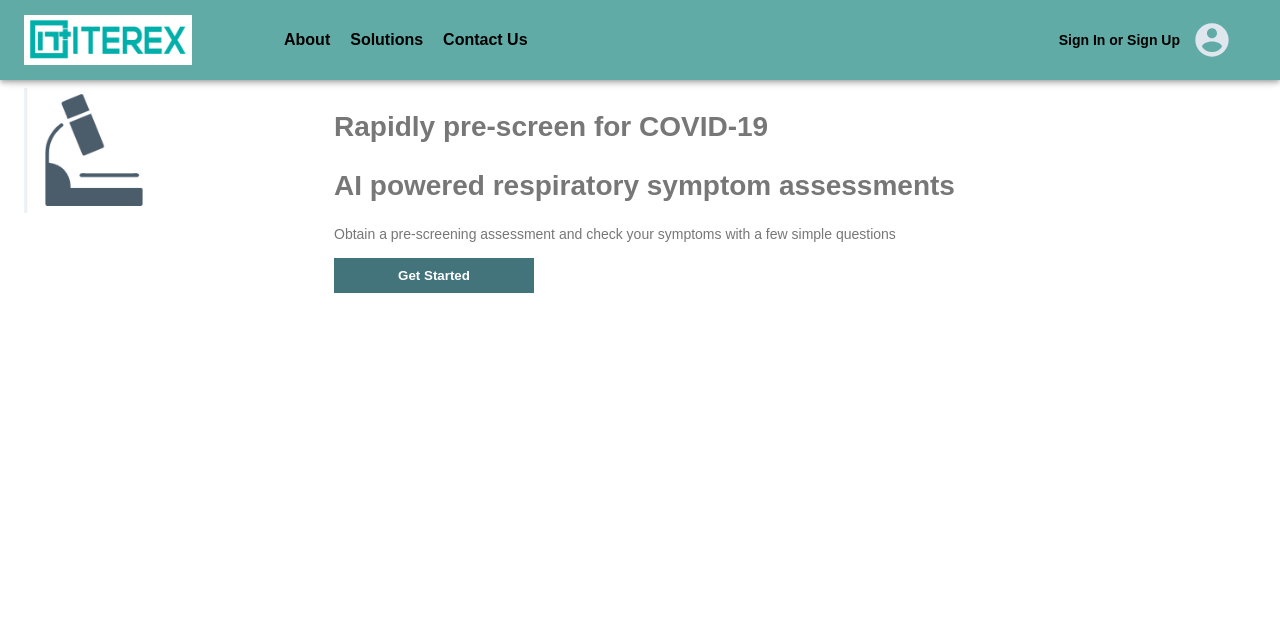
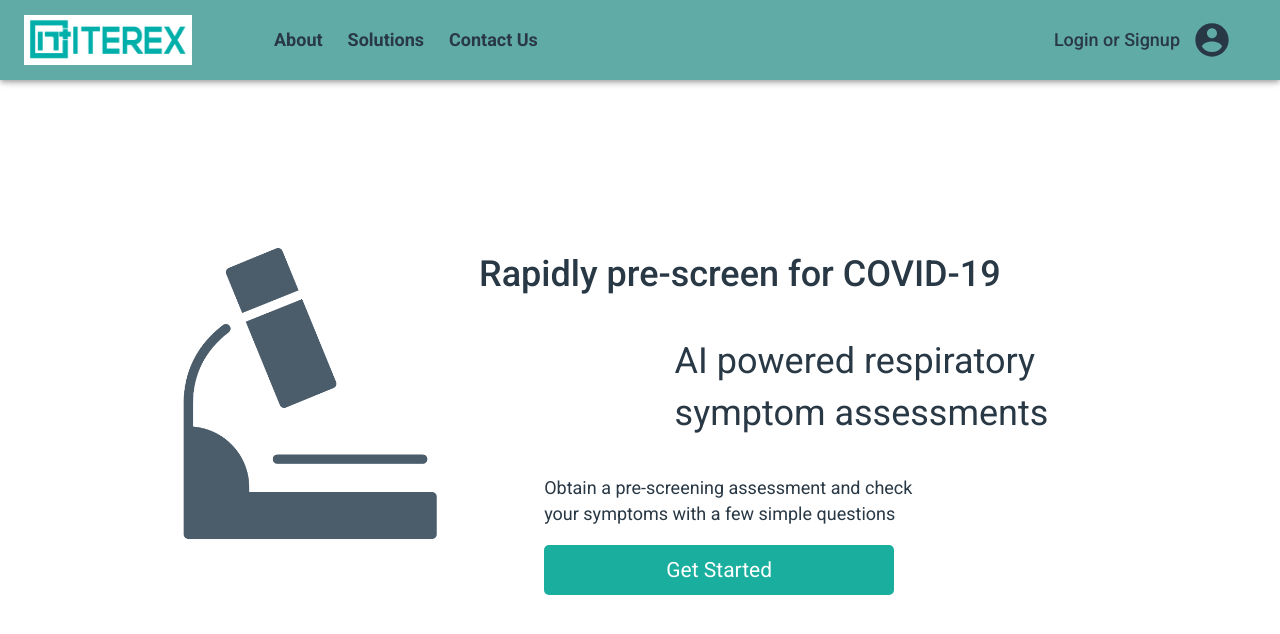
Before and after one commit to iSeanWeiDev/react_bootstrap_medical_service, a React (Create React App) app: page / in a window 1280 px wide. Shown: the top 634 px of the page. Built offline with nearby package versions, Linux system fonts and the light colour scheme; what apisauce, reduxsauce, seamless-immutable would draw is missing.

Commit message:
designed authentication and home page

```diff
--- a/public/index.html
+++ b/public/index.html
@@ -11,6 +11,7 @@
     />
     <link rel="apple-touch-icon" href="%PUBLIC_URL%/logo192.png" />
     <link rel="stylesheet" href="https://fonts.googleapis.com/icon?family=Material+Icons" />
+    <link href="https://fonts.googleapis.com/css?family=Roboto:300,400,500,700,900&display=swap&subset=cyrillic,cyrillic-ext,greek,greek-ext,latin-ext,vietnamese" rel="stylesheet">
     <!--
       manifest.json provides metadata used when your web app is installed on a
       user's mobile device or desktop. See https://developers.google.com/web/fundamentals/web-app-manifest/
--- a/src/components/Button.js
+++ b/src/components/Button.js
@@ -1,8 +1,8 @@
 import React from 'react';
-import { makeStyles } from "@material-ui/core/styles";
 
 const Button = ({
     title,
+    style,
     onPress,
     disabled,
     progressBar,
@@ -10,20 +10,8 @@ const Button = ({
 }) => {
     const disabledState = authButton ? disabled : false;
 
-    const useStyles = makeStyles(theme => ({
-        button: {
-            color: "white",
-            fontWeight: "900",
-            background: !authButton ? "#43747c" : disabled ? "#777" : "#43747c",
-            border: "#43747c",
-            padding: "10px",
-            width: "200px",
-            cursor: "pointer"
-        },
-    }));
-    const classes = useStyles();
     return (
-        <button className={classes.button} onClick={onPress} disabled={disabledState}>{progressBar}{title}</button>
+        <button className={style} onClick={onPress} disabled={disabledState}>{progressBar}{title}</button>
     )
 }
 export default Button;
--- a/src/layouts/Main/Appbar/Appbar.js
+++ b/src/layouts/Main/Appbar/Appbar.js
@@ -4,19 +4,20 @@ import clsx from "clsx";
 import { makeStyles, withStyles } from "@material-ui/core/styles";
 import {
   AppBar,
-  Toolbar
+  Toolbar,
+  Menu,
+  MenuItem,
 } from "@material-ui/core";
 import { withRouter } from "react-router";
 import IconButton from '@material-ui/core/IconButton';
-import AccountCircle from '@material-ui/icons/AccountCircle';
-import MenuItem from '@material-ui/core/MenuItem';
-import Menu from '@material-ui/core/Menu';
+import { AccountCircle } from '@material-ui/icons';
 import { connect } from 'react-redux'
 import AppActions from '../../../actions/app';
 
 const useStyles = makeStyles(theme => ({
   grow: {
-    flexGrow: 1
+    flexGrow: 1,
+    fontFamily: "'Roboto', 'sans-serif'",
   },
   logoContainer: {
     display: "flex",
@@ -37,8 +38,10 @@ const useStyles = makeStyles(theme => ({
 
   },
   link: {
-    padding: "10px",
-    cursor: "pointer"
+    paddingRight: "25px",
+    cursor: "pointer",
+    color: "#293845",
+    fontSize: "18px",
   },
   sectionDesktop: {
     display: "none",
@@ -73,21 +76,22 @@ const useStyles = makeStyles(theme => ({
   },
   accountSpan: {
     float: "right",
-    fontSize: "14px",
-    fontWeight: "900",
+    color: "#293845",
+    fontSize: "18px",
+    fontWeight: 500,
     width: "150px",
     textAlign: "right"
   },
   iconButton: {
-    color: "#dfe6ed",
+    color: "#293845",
     fontSize: "40px",
     cursor: "pointer",
     float: "right"
   },
   accountIcon: {
-    color: "#dfe6ed",
+    color: "#293845",
     fontSize: "40px",
-  }
+  },
 }));
 
 const StyledToolbar = withStyles(theme => ({
@@ -146,7 +150,7 @@ function Appbar({
           <div className={classes.sectionDesktop}>
             <div className={classes.accountContainer}>
                 <span className={classes.accountSpan}>
-                  {isAuthenticated ? localStorage.getItem("username") : "Sign In or Sign Up"}
+                  {isAuthenticated ? localStorage.getItem("username") : "Login or Signup"}
                 </span>
                 <IconButton
                   aria-label="account of current user"
--- a/src/pages/Login.js
+++ b/src/pages/Login.js
@@ -14,7 +14,7 @@ const useStyle = makeStyles(theme => ({
         flexDirection: "column",
         alignItems: "center",
         justifyContent: "center",
-        width: "650px",
+        width: "400px",
         height: "700px",
         margin: "auto"
     },
@@ -22,8 +22,10 @@ const useStyle = makeStyles(theme => ({
         marginRight: "10px"
     },
     title: {
-        color: "#43747c",
-        fontWeight: "900",
+        color: "#61aba6",
+        fontWeight: "400",
+        fontSize: '32px',
+        lineHeight: '30px',
         padding: "10px"
     },
     hereLink: {
@@ -32,6 +34,22 @@ const useStyle = makeStyles(theme => ({
     },
     responseMsg: {
         color: 'red'
+    },
+    btnLogin: {
+        width: '400px',
+        height: '50px',
+        color: 'white',
+        background: '#61aba6',
+        outline: 'none',
+        border: 'none',
+        borderRadius: '3px',
+        fontSize: '20px',
+        fontWeight: 700,
+        fontFamily: "'Roboto', sans-serif",
+    },
+    footerString: {
+        paddingTop: '15px',
+        color: '#293845',
     }
 }));
 
@@ -111,8 +129,8 @@ function Login({
     }
     return (
         <div className={classes.login}>
-            <Typography component="h1" variant="h5" className={classes.title}>
-                Sign in
+            <Typography className={classes.title}>
+                Welcome to ITEREX.
             </Typography>
             <TextField
                 variant="outlined"
@@ -154,13 +172,17 @@ function Login({
             </span>}
             <Button
                 title="Log In"
+                style={classes.btnLogin}
                 disabled={!identifier || !password || identifierError || passwordError}
                 onPress={login}
                 authButton={true}
                 progressBar={loading && <CircularProgress color="inherit" size={16} className={classes.circularProgress} />}
             />
-            <Typography component="h1" variant="h5">
-                Don't you have your account yet? If yes, click <span className={classes.hereLink} onClick={()=>history.push("/signup")}>here</span>
+            <Typography className={classes.footerString}>
+                Don't you have your account yet? If yes, click
+                <span className={classes.hereLink} onClick={()=>history.push("/signup")}>
+                    &nbsp;here
+                </span>
             </Typography>
         </div>
     )
--- a/src/pages/Signup.js
+++ b/src/pages/Signup.js
@@ -14,7 +14,7 @@ const useStyle = makeStyles(theme => ({
         flexDirection: "column",
         alignItems: "center",
         justifyContent: "center",
-        width: "650px",
+        width: "400px",
         height: "700px",
         margin: "auto"
     },
@@ -22,8 +22,10 @@ const useStyle = makeStyles(theme => ({
         marginRight: "10px"
     },
     title: {
-        color: "#43747c",
-        fontWeight: "900",
+        color: "#61aba6",
+        fontWeight: "400",
+        fontSize: '32px',
+        lineHeight: '30px',
         padding: "10px"
     },
     hereLink: {
@@ -33,6 +35,22 @@ const useStyle = makeStyles(theme => ({
     },
     responseMsg: {
         color: 'red'
+    },
+    btnLogin: {
+        width: '400px',
+        height: '50px',
+        color: 'white',
+        background: '#61aba6',
+        outline: 'none',
+        border: 'none',
+        borderRadius: '3px',
+        fontSize: '20px',
+        fontWeight: 700,
+        fontFamily: "'Roboto', sans-serif",
+    },
+    footerString: {
+        paddingTop: '15px',
+        color: '#293845',
     }
 }));
 
@@ -146,7 +164,7 @@ function Singup({
     return (
         <div className={classes.signup}>
             <Typography component="h1" variant="h5" className={classes.title}>
-                Sign Up
+                Awesome!
             </Typography>
             <TextField
                 variant="outlined"
@@ -210,14 +228,18 @@ function Singup({
                 {responseMsg}
             </span>}
             <Button
+                style={classes.btnLogin}
                 title="Sing Up"
                 disabled={!inviteCode || !identifier || !email || !password || !repassword || inviteCodeError || identifierError || emailError || passwordError || repasswordError}
                 onPress={signup}
                 authButton={true}
                 progressBar={loading && <CircularProgress color="inherit" size={16} className={classes.circularProgress} />}
             />
-            <Typography component="h1" variant="h5">
-                Do you have already your account? If yes, click <span className={classes.hereLink} onClick={()=>history.push("/login")}>here</span>
+            <Typography className={classes.footerString}>
+                Do you have already your account? If yes, click
+                <span className={classes.hereLink} onClick={()=>history.push("/login")}>
+                    &nbsp;here
+                </span>
             </Typography>
         </div>
     )
--- a/src/pages/Startup.js
+++ b/src/pages/Startup.js
@@ -8,16 +8,51 @@ import Button from '../components/Button'
 
 const useStyles = makeStyles(theme => ({
     startup: {
+        padding: '125px',
         flexGrow: 1
     },
     leftLayout: {
-
+        padding: '2rem',
     },
     img: {
-
+        width: '100%',
     },
     rightLayout: {
-
+        fontFamily: "'Roboto', 'sans-serif'",
+    },
+    title: {
+        fontSize: '36px',
+        fontWeight: 500,
+        color: "#293845",
+        width: "100%",
+    },
+    subTitle: {
+        paddingLeft: '30%',
+        fontSize: '36px',
+        fontWeight: 400,
+        color: "#293845",
+        width: "100%",
+    },
+    contents: {
+        paddingLeft: '10%',
+        fontSize: '18px',
+        fontWeight: 400,
+        color: "#293845",
+        width: "100%",
+    },
+    btnGetStarted: {
+        color: "white",
+        // background: !authButton ? "#43747c" : disabled ? "#777" : "#43747c",
+        background: '#1aae9f',
+        width: '350px',
+        height: '50px',
+        borderRadius: '5px',
+        fontFamily: "'Roboto', sans-serif",
+        fontSize: '21px',
+        fontWeight: 400,
+        cursor: "pointer",
+        outline: "none",
+        border: 'none',
     }
 }));
 function Startup({
@@ -28,17 +63,28 @@ function Startup({
     return (
         <div className={classes.startup}>
             <Grid container className={classes.root} spacing={1}>
-                <Grid item xs={3}>
+                <Grid item xs={4}>
                     <div className={classes.leftLayout}>
                         <img className={classes.img} src="/assets/imgs/desk.png" alt="desk" />
                     </div>
                 </Grid>
-                <Grid item xs={9}>
+                <Grid item xs={8}>
                     <div className={classes.rightLayout}>
-                        <h1>Rapidly pre-screen for COVID-19</h1>
-                        <h1>AI powered respiratory symptom assessments</h1>
-                        <p>Obtain a pre-screening assessment and check your symptoms with a few simple questions</p>
-                        <Button title="Get Started" onPress={()=>isAuthenticated ? history.push("/home") : history.push("/login")} authButton={false} />
+                        <div className={classes.title}>
+                            <p>Rapidly pre-screen for COVID-19</p>
+                        </div>
+                        <div className={classes.subTitle}>
+                            <p>AI powered respiratory<br /> symptom assessments</p>
+                        </div>
+
+                        <div className={classes.contents}>
+                            <p>Obtain a pre-screening assessment and check <br />your symptoms with a few simple questions</p>
+                            <Button
+                                style={classes.btnGetStarted}
+                                title="Get Started"
+                                onPress={()=>isAuthenticated ? history.push("/home") : history.push("/login")} authButton={false}
+                            />
+                        </div>
                     </div>
                 </Grid>
             </Grid>
```
Also changed, not shown: public/assets/imgs/desk.png.
